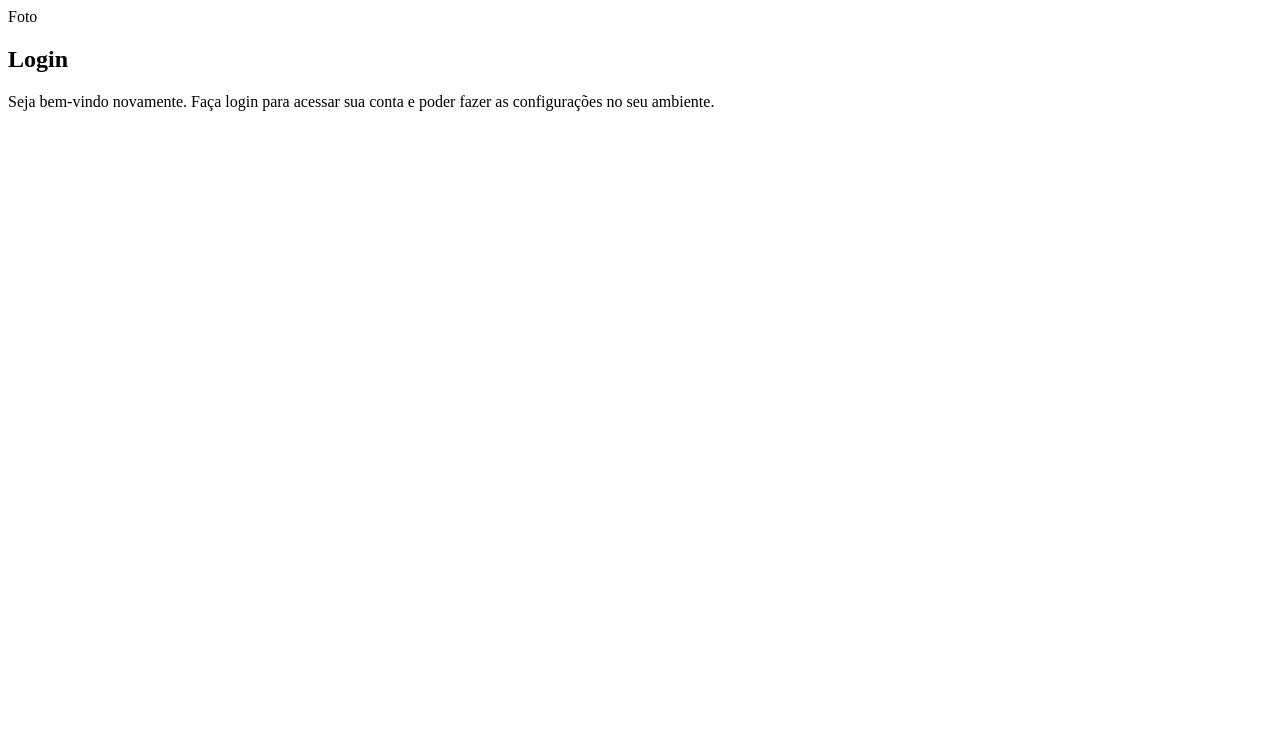
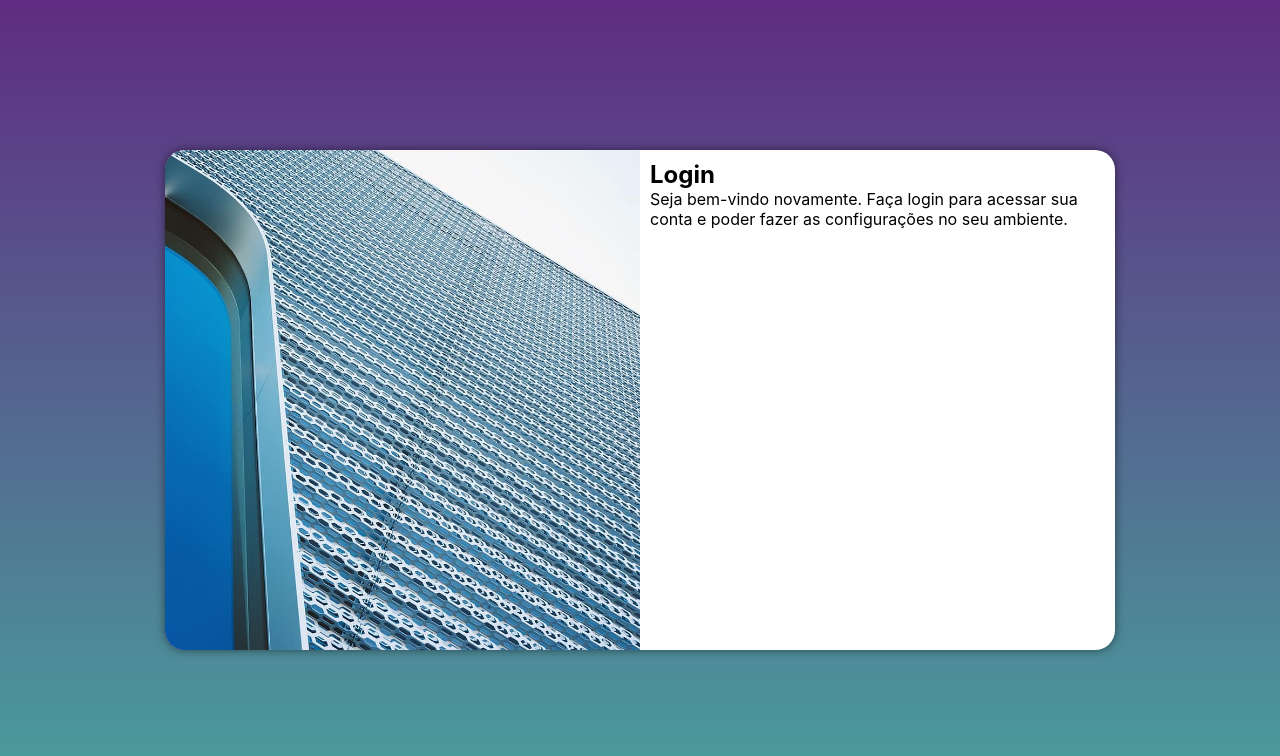
Before and after one commit to gabrielm29/projeto-login, a plain HTML site: page index.html in a window 1280 px wide. Drawn offline with Linux system fonts and the light colour scheme.

Commit message:
media query para outras telas

```diff
--- /dev/null
+++ b/estilos/media-query.css
@@ -0,0 +1,36 @@
+@charset "UTF-8";
+
+@media screen and (min-width: 768px) and (max-width: 992px){
+    body{
+        background-image: linear-gradient(to top, #49a09d, #5f2c82);
+    }
+    section#login{
+        width: 80vw;
+    }
+    section#login > div#imagem{
+        float: left;
+        width: 30%;
+        height: 100%;
+    }
+    section#login > div#formulario{
+        float: right;
+        width: 70%;
+    }
+}
+@media screen and (min-width: 992px){
+    body{
+        background-image: linear-gradient(to top, #49a09d, #5f2c82);
+    }
+    section#login{
+        width: 950px;
+    }
+    section#login > div#imagem{
+        float: left;
+        width: 50%;
+        height: 100%;
+    }
+    section#login > div#formulario{
+        float: right;
+        width: 50%;
+    }
+}
--- a/estilos/style.css
+++ b/estilos/style.css
@@ -5,3 +5,52 @@
     Verde: #49a09d
     Lilás: #5f2c82
 */
+
+*{
+    font-family: -apple-system, BlinkMacSystemFont, 'Segoe UI', Roboto, Oxygen, Ubuntu, Cantarell, 'Open Sans', 'Helvetica Neue', sans-serif;
+    margin: 0px;
+    padding: 0px;
+    box-sizing: border-box;
+}
+html, body{
+    background-color: #5f2c82;
+    height: 100vh;
+    width: 100vw;
+}
+main{
+    position: relative;
+    height: 100vh;
+    width: 100vw;
+}
+section#login{
+    position: absolute;
+    top: 50%;
+    left: 50%;
+    transform: translate(-50%, -50%);
+    overflow: hidden;
+
+    background-color: white;
+    width: 250px;
+    height: 500px;
+    border-radius: 20px;
+    box-shadow: 0px 0px 10px rgba(0, 0, 0, 0.5);
+
+    transition: width 0.3s, height 0.3s;
+    transition-timing-function: ease;
+}
+
+section#login > div#imagem{
+    display: block;
+    background-color: #5f2c82;
+    background-image: url("../imagens/metal.jpg");
+    background-repeat: no-repeat;
+    background-position: left bottom;
+    background-size: cover;
+
+    height: 200px;
+}
+section#login > div#formulario{
+    display: block;
+    padding: 10px;
+
+}
--- a/index.html
+++ b/index.html
@@ -6,12 +6,13 @@
     <meta name="viewport" content="width=device-width, initial-scale=1.0">
     <title>Login</title>
     <link rel="stylesheet" href="estilos/style.css">
+    <link rel="stylesheet" href="estilos/media-query.css">
 </head>
 <body>
     <main>
         <section id="login">
             <div id="imagem">
-                Foto
+
             </div>
             <div id="formulario">
                 <h1>Login</h1>
```
